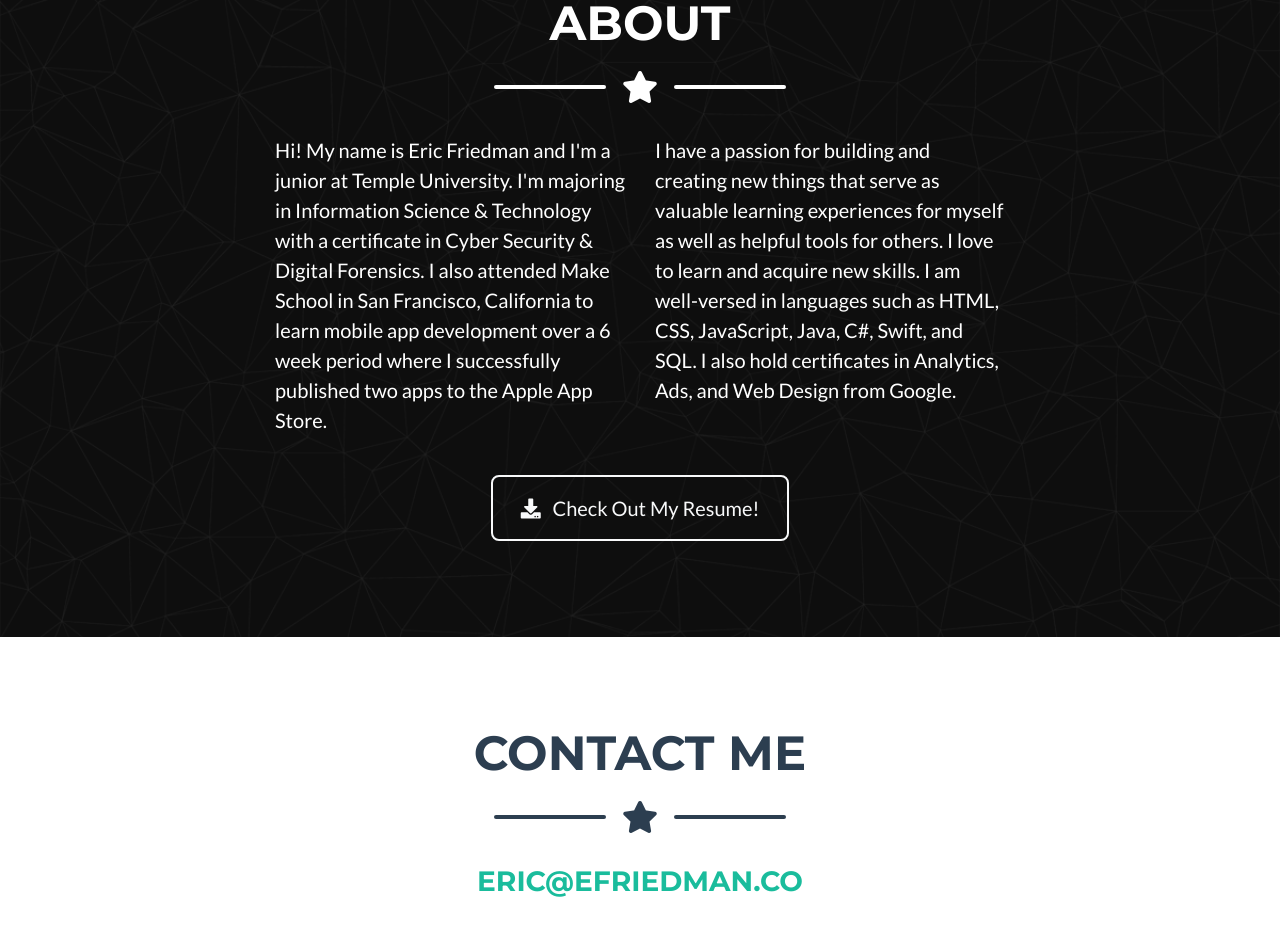
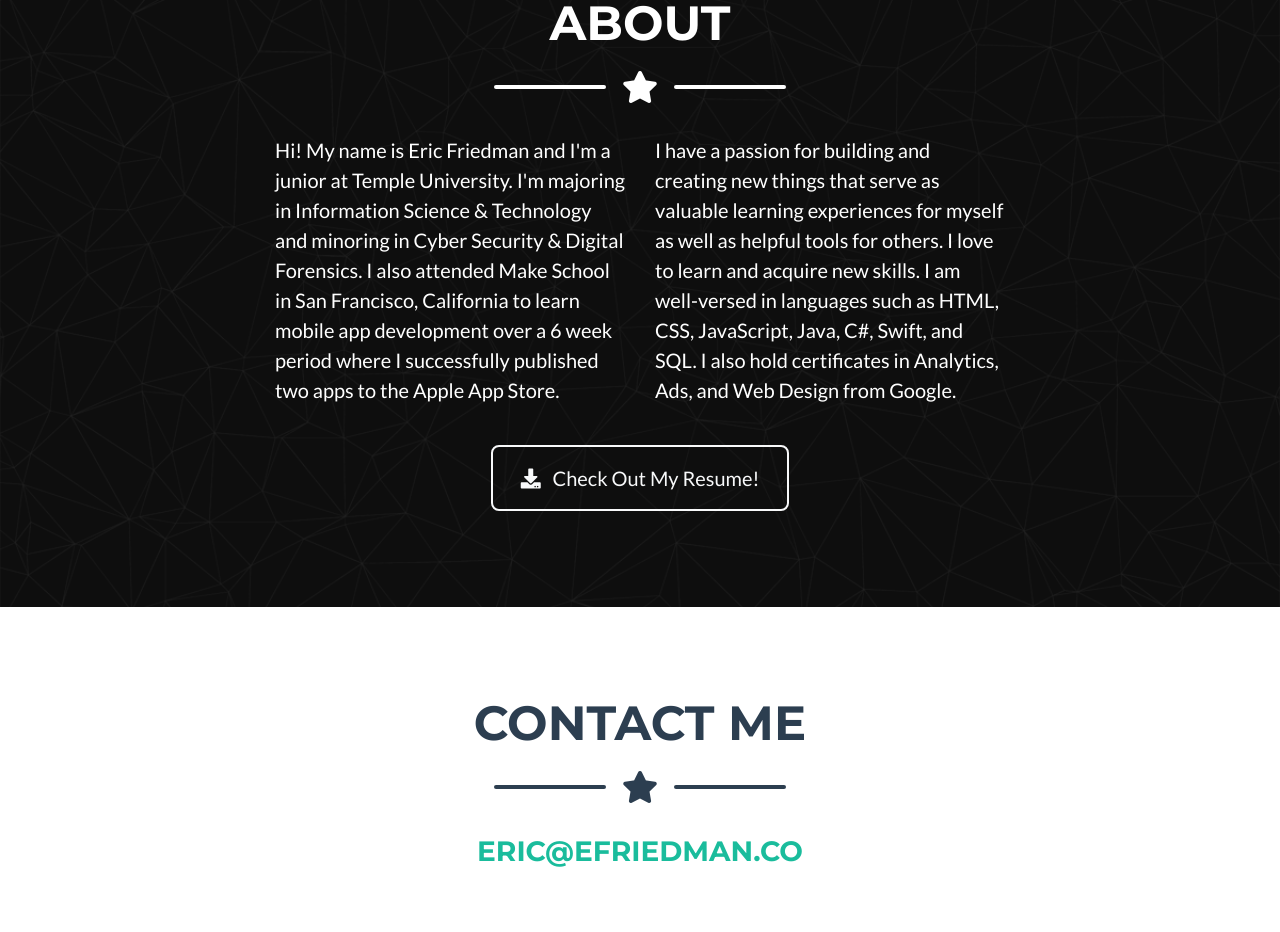
Before and after one commit to Efriedman1/efriedman.github.io, a website with bundled scripts: page index.html in a window 1280 px wide. Shown: the part 1893-2825 px from the top of the page. Built offline with nearby package versions, Linux system fonts and the light colour scheme.

Commit message:
copy updates

```diff
--- a/index.html
+++ b/index.html
@@ -304,7 +304,7 @@
           <div class="col-lg-4 ml-auto">
             <p class="lead">
               Hi! My name is Eric Friedman and I'm a junior at Temple University. I'm majoring in
-              Information Science & Technology with a certificate in Cyber Security & Digital Forensics. I also attended
+              Information Science & Technology and minoring in Cyber Security & Digital Forensics. I also attended
               Make School in San Francisco, California to learn mobile app development over a 6 week period where I successfully
               published two apps to the Apple App Store.
             </p>
```
